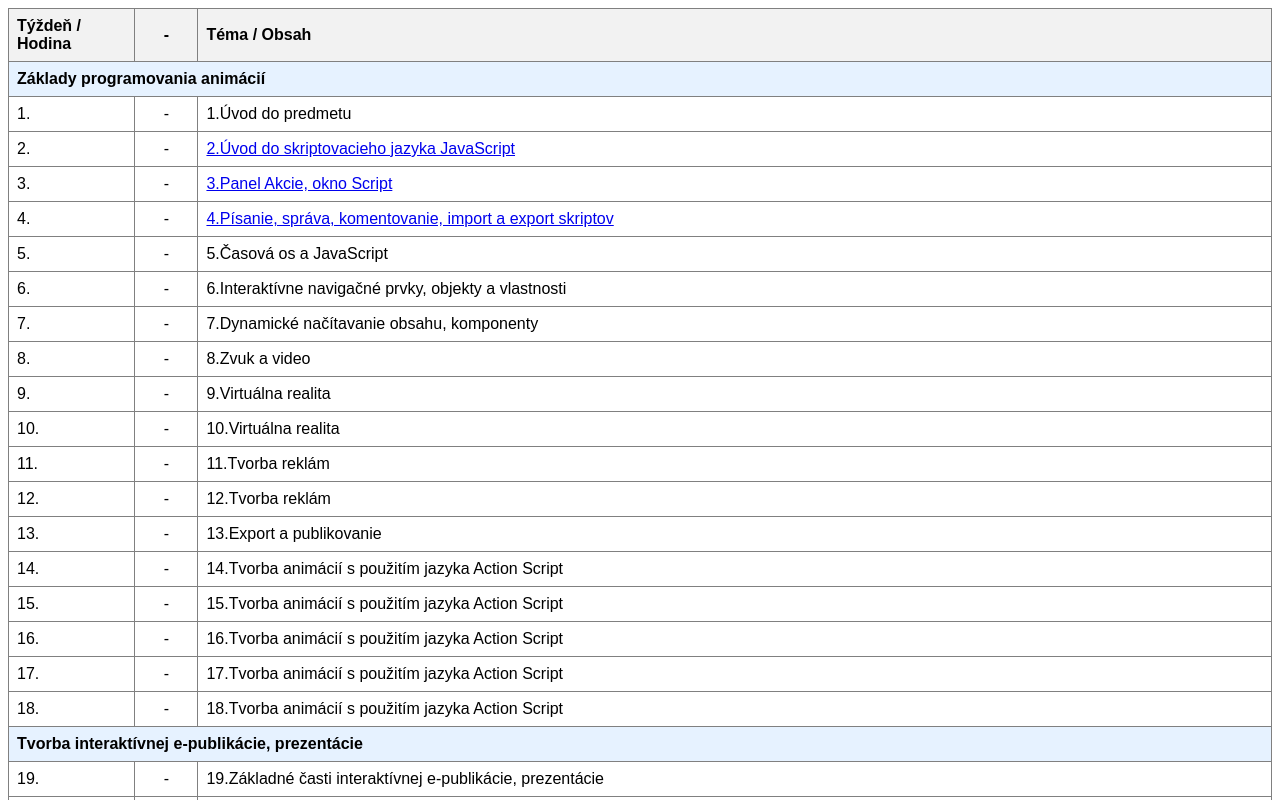
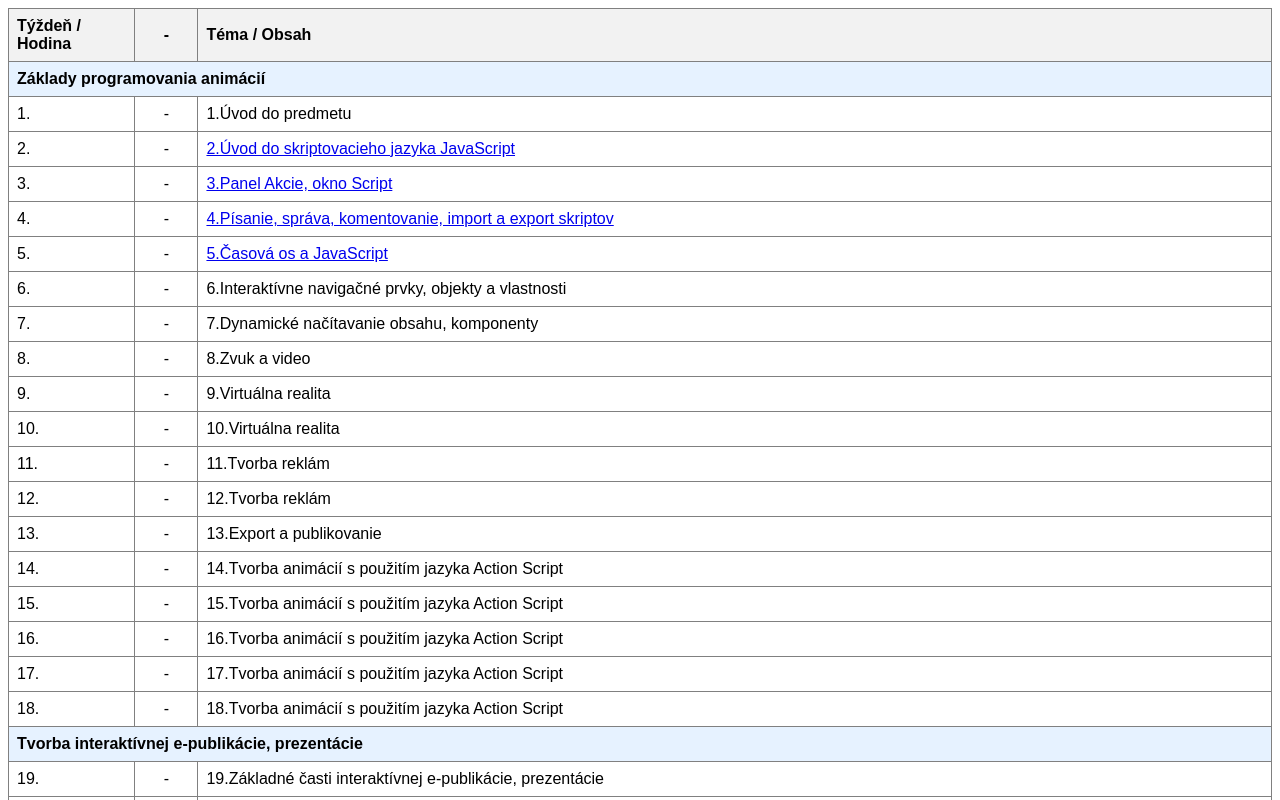
Before and after one commit to KarolPavlovkin/labora-html, a plain HTML site: page II.SSE/2._SSE.html in a window 1280 px wide. Shown: the top 800 px of the page. Drawn offline with Linux system fonts and the light colour scheme.

Commit message:
Update 2._SSE.html

```diff
--- a/II.SSE/2._SSE.html
+++ b/II.SSE/2._SSE.html
@@ -41,7 +41,7 @@
     <tr>
       <td>5.</td>
       <td style="text-align: center;">-</td>
-      <td>5.Časová os a JavaScript</td>
+      <td><a href="https://drive.google.com/drive/folders/1FOs_r0Ya2oIjEfBBSW4VvHRdvFwDJctI?usp=drive_link">5.Časová os a JavaScript</a></td>
     </tr>
     <tr>
       <td>6.</td>
```
